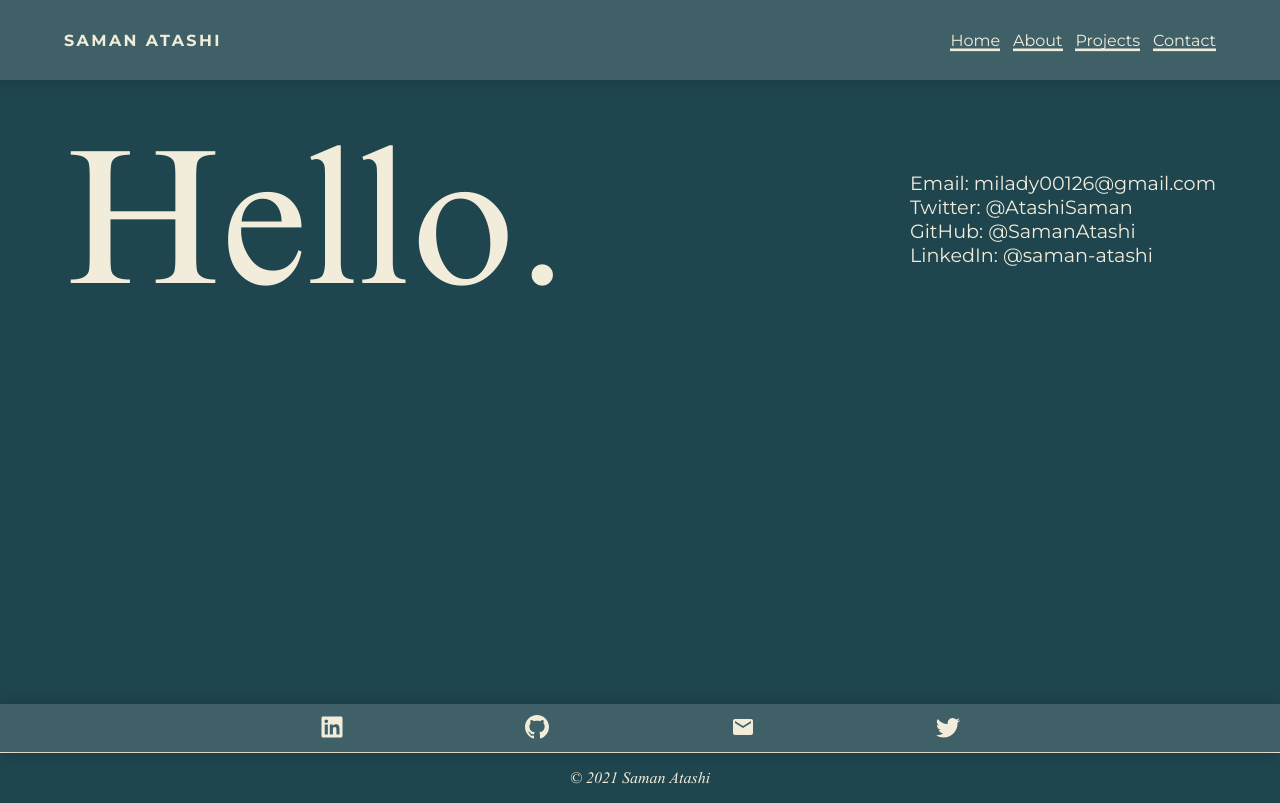
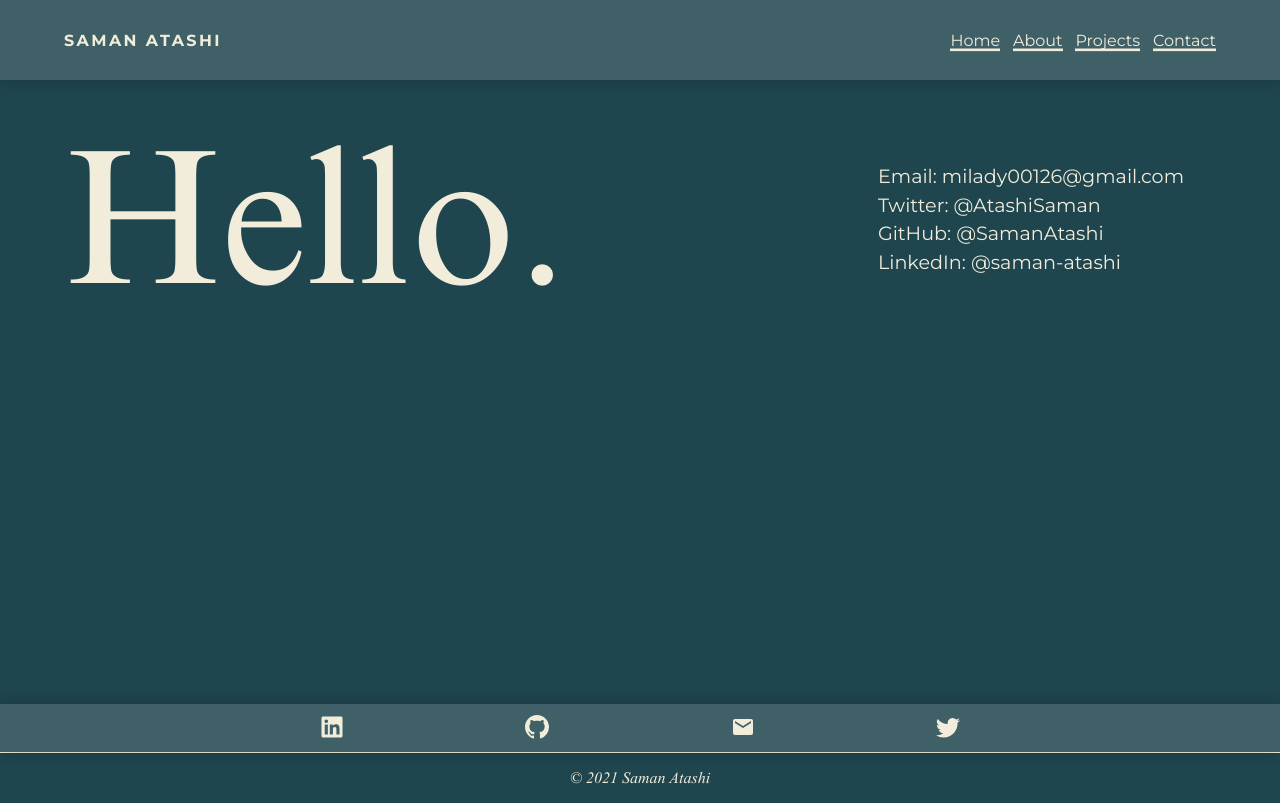
Before and after one commit to SamanAtashi/Portfolio-V.1, a React (Create React App) app: page /Contact in a window 1280 px wide. Built offline with nearby package versions, Linux system fonts and the light colour scheme.

Commit message:
Update size of contact page

```diff
--- a/src/Components/Contact/Contact.module.css
+++ b/src/Components/Contact/Contact.module.css
@@ -1,7 +1,7 @@
 .container {
 	margin: 1rem;
 	font-family: var(--font-2);
-    /* padding-bottom: 10rem; */
+	/* padding-bottom: 10rem; */
 }
 
 .container header {
@@ -26,6 +26,7 @@
 @media only screen and (min-width: 768px) {
 	.container ul li {
 		font-size: 2vw;
+		margin: 0.3rem 0;
 	}
 }
 
@@ -33,6 +34,11 @@
 	.container header {
 		font-size: 15vw;
 	}
+
+	.container ul {
+		margin-right: 2rem;
+	}
+
 	.container ul li {
 		font-size: 1.5vw;
 	}
```
